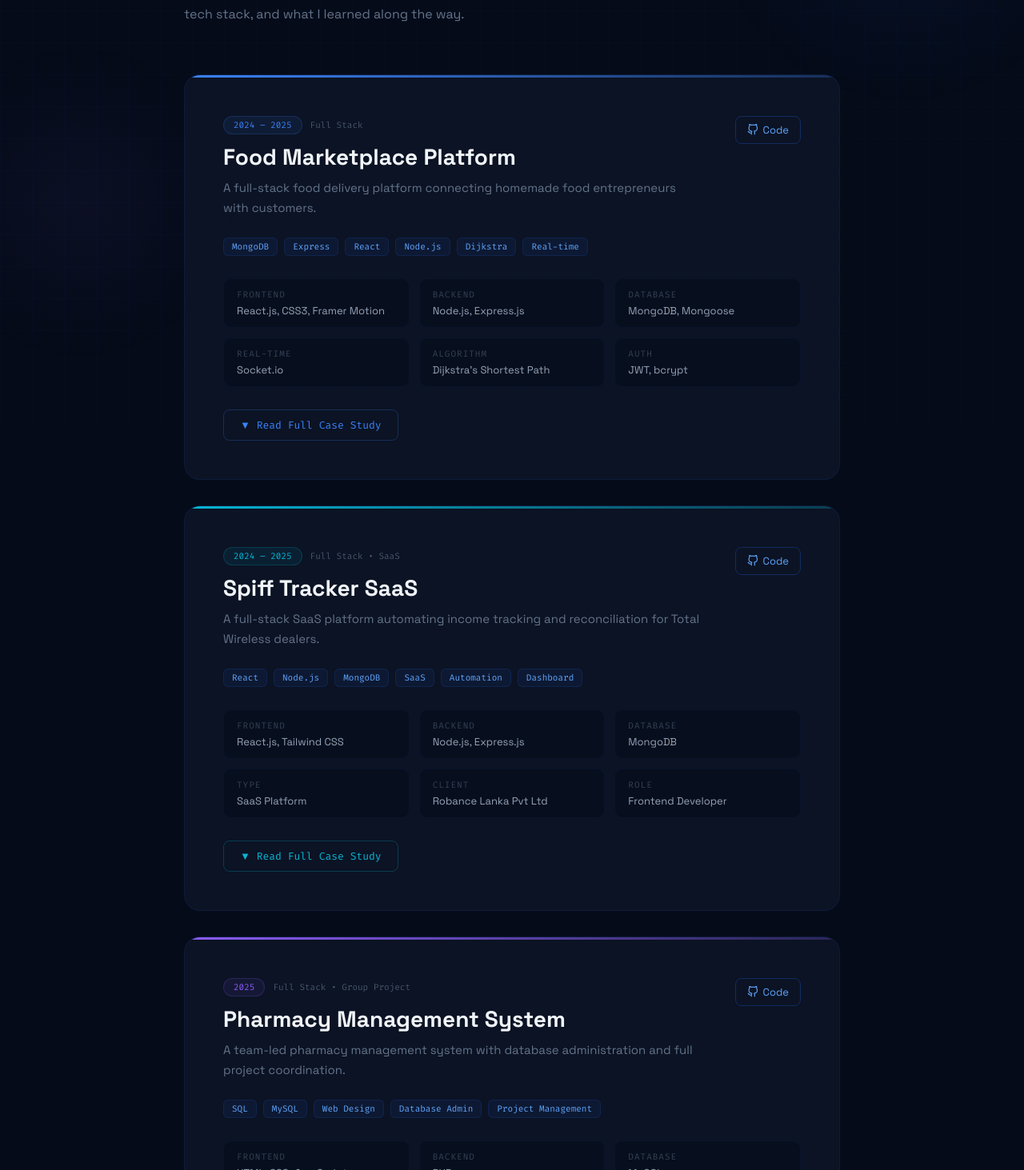
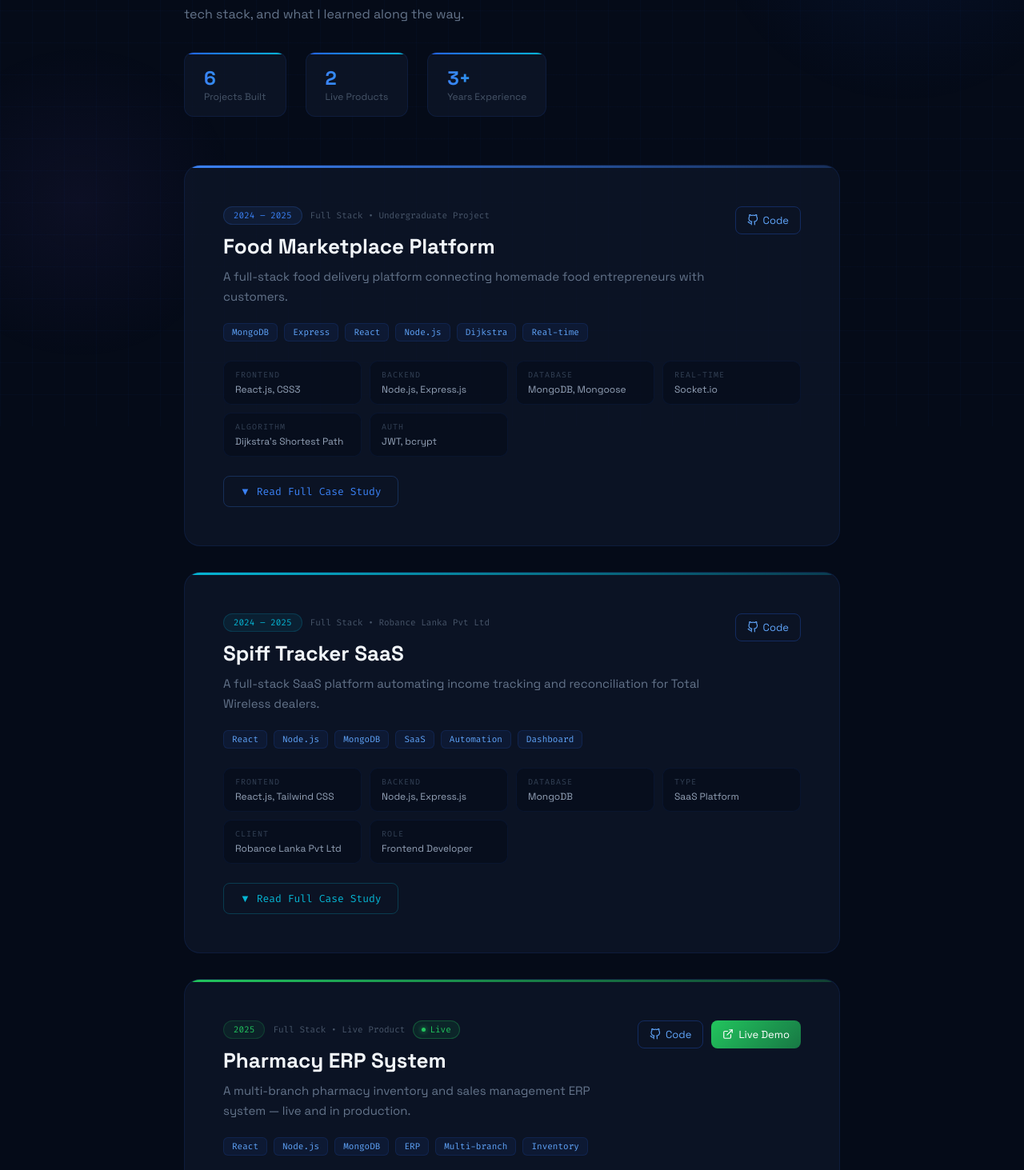
Before and after one commit to ishthiyaqAhamed/ishthiyaq-portfolio, a Next.js app: page /projects in a window 1280 px wide. Shown: the part 267-1730 px from the top of the page at 80% size. Built offline with nearby package versions, Linux system fonts and the light colour scheme.

Commit message:
projects added to project blog

```diff
--- a/app/projects/page.jsx
+++ b/app/projects/page.jsx
@@ -2,14 +2,14 @@
 import { useState } from 'react'
 import { motion } from 'framer-motion'
 import Link from 'next/link'
-import { ArrowLeft, ExternalLink, Calendar, Tag } from 'lucide-react'
+import { ArrowLeft, ExternalLink } from 'lucide-react'
 import { FiGithub } from 'react-icons/fi'
 
 const projects = [
   {
     id: 'food-marketplace',
     title: 'Food Marketplace Platform',
-    category: 'Full Stack',
+    category: 'Full Stack • Undergraduate Project',
     year: '2024 – 2025',
     color: '#3b82f6',
     tags: ['MongoDB', 'Express', 'React', 'Node.js', 'Dijkstra', 'Real-time'],
@@ -27,7 +27,7 @@ The platform supports multiple vendors, real-time order updates using WebSockets
       'Mobile responsive React frontend',
     ],
     techDetails: [
-      { label: 'Frontend', value: 'React.js, CSS3, Framer Motion' },
+      { label: 'Frontend', value: 'React.js, CSS3' },
       { label: 'Backend', value: 'Node.js, Express.js' },
       { label: 'Database', value: 'MongoDB, Mongoose' },
       { label: 'Real-time', value: 'Socket.io' },
@@ -36,19 +36,18 @@ The platform supports multiple vendors, real-time order updates using WebSockets
     ],
     github: 'https://github.com/ishthiyaqAhamed',
     live: null,
-    screenshots: [],
   },
   {
     id: 'spiff-tracker',
     title: 'Spiff Tracker SaaS',
-    category: 'Full Stack • SaaS',
+    category: 'Full Stack • Robance Lanka Pvt Ltd',
     year: '2024 – 2025',
     color: '#06b6d4',
     tags: ['React', 'Node.js', 'MongoDB', 'SaaS', 'Automation', 'Dashboard'],
     summary: 'A full-stack SaaS platform automating income tracking and reconciliation for Total Wireless dealers.',
     description: `This was a real client project at Robance Lanka Pvt Ltd. Total Wireless dealers approached us with a painful problem — they were manually tracking commissions and income on spreadsheets, which caused errors and wasted hours every week.
 
-I designed and built the entire platform from scratch as the frontend developer. The system automatically pulls dealer sales data, calculates commissions (called SPIFFs), and generates reports — eliminating all manual work.
+I designed and built the entire platform from scratch as the frontend developer. The system automatically pulls dealer sales data, calculates commissions called SPIFFs, and generates reports — eliminating all manual work.
 
 This was my first real commercial SaaS product and taught me a lot about building for real users with real business needs, handling edge cases, and making UI that non-technical users can actually use.`,
     highlights: [
@@ -68,7 +67,68 @@ This was my first real commercial SaaS product and taught me a lot about buildin
     ],
     github: 'https://github.com/ishthiyaqAhamed',
     live: null,
-    screenshots: [],
+  },
+  {
+    id: 'pharmacy-erp',
+    title: 'Pharmacy ERP System',
+    category: 'Full Stack • Live Product',
+    year: '2025',
+    color: '#22c55e',
+    tags: ['React', 'Node.js', 'MongoDB', 'ERP', 'Multi-branch', 'Inventory'],
+    summary: 'A multi-branch pharmacy inventory and sales management ERP system — live and in production.',
+    description: `This is a fully live ERP system built for pharmacy businesses managing multiple branches. The system handles everything from inventory tracking to sales management across all branches from a single dashboard.
+
+The platform includes a secure login system, branch-wise inventory management, sales reporting, and real-time stock level monitoring. It was built to solve the real problem of pharmacies losing track of stock across multiple locations.
+
+Seeing this project go live and being used by real pharmacy staff was one of the most rewarding experiences of my development journey. It proved that the systems I build can handle real business operations reliably.`,
+    highlights: [
+      'Multi-branch inventory management',
+      'Real-time stock level monitoring',
+      'Sales and billing management',
+      'Secure role-based authentication',
+      'Branch performance analytics dashboard',
+    ],
+    techDetails: [
+      { label: 'Frontend', value: 'React.js' },
+      { label: 'Backend', value: 'Node.js, Express.js' },
+      { label: 'Database', value: 'MongoDB' },
+      { label: 'Type', value: 'ERP System' },
+      { label: 'Status', value: 'Live in Production' },
+      { label: 'Deployment', value: 'Vercel' },
+    ],
+    github: 'https://github.com/ishthiyaqAhamed',
+    live: 'https://pharmacy-erp-lime.vercel.app/',
+  },
+  {
+    id: 'gemotions',
+    title: 'Gemotions — Rare Gems & Fine Jewelry',
+    category: 'Full Stack • E-Commerce',
+    year: '2025',
+    color: '#a855f7',
+    tags: ['React', 'E-Commerce', 'Jewelry', 'Gems', 'Node.js', 'MongoDB'],
+    summary: 'A full e-commerce platform for rare gemstones and handcrafted fine jewelry — ethically sourced and lab certified.',
+    description: `Gemotions is a live e-commerce store for rare gems and fine jewelry. The platform was built to give gem enthusiasts and jewelry lovers access to ethically sourced, lab certified gemstones from around the world.
+
+Building an e-commerce platform for luxury products came with unique challenges — the UI had to feel premium, the product presentation had to be stunning, and the shopping experience had to be seamless and trustworthy.
+
+I built the complete frontend and backend, including product catalog management, filtering by gem type and price, a smooth cart and checkout flow, and an admin dashboard for managing inventory and orders. This project pushed my UI/UX skills significantly.`,
+    highlights: [
+      'Full e-commerce shopping experience',
+      'Advanced product filtering by gem type and price',
+      'Lab certification display for each product',
+      'Secure cart and checkout flow',
+      'Admin dashboard for inventory and orders',
+    ],
+    techDetails: [
+      { label: 'Frontend', value: 'React.js' },
+      { label: 'Backend', value: 'Node.js, Express.js' },
+      { label: 'Database', value: 'MongoDB' },
+      { label: 'Type', value: 'E-Commerce Platform' },
+      { label: 'Status', value: 'Live' },
+      { label: 'Domain', value: 'gemotions.shop' },
+    ],
+    github: 'https://github.com/ishthiyaqAhamed',
+    live: 'https://gemotions.shop/',
   },
   {
     id: 'pharmacy-management',
@@ -94,13 +154,12 @@ The system manages patient records, prescription tracking, stock management, and
       { label: 'Frontend', value: 'HTML, CSS, JavaScript' },
       { label: 'Backend', value: 'PHP' },
       { label: 'Database', value: 'MySQL' },
-      { label: 'Role', value: 'Lead Developer & Project Coordinator' },
+      { label: 'Role', value: 'Lead Developer & Coordinator' },
       { label: 'Team Size', value: '4 members' },
       { label: 'Institution', value: 'Sliit City University' },
     ],
     github: 'https://github.com/ishthiyaqAhamed',
     live: null,
-    screenshots: [],
   },
   {
     id: 'supermarket-sales',
@@ -114,7 +173,7 @@ The system manages patient records, prescription tracking, stock management, and
 
 I built a complete supermarket backend system in Python that handles stock management, checks product availability in real time, processes sales, and generates end-of-day reports.
 
-Although it's a CLI based application, the logic behind it taught me core programming fundamentals — file handling, data structures, loops, and building systems that actually solve a real problem. This project is where my journey as a developer really began.`,
+Although it is a CLI based application, the logic behind it taught me core programming fundamentals — file handling, data structures, loops, and building systems that actually solve a real problem. This project is where my journey as a developer really began.`,
     highlights: [
       'Real-time stock level monitoring',
       'Product availability checking',
@@ -132,7 +191,6 @@ Although it's a CLI based application, the logic behind it taught me core progra
     ],
     github: 'https://github.com/ishthiyaqAhamed',
     live: null,
-    screenshots: [],
   },
 ]
 
@@ -159,23 +217,40 @@ function ProjectCard({ project, index }) {
       {/* Top color bar */}
       <div style={{ height: '3px', background: `linear-gradient(90deg, ${project.color}, ${project.color}40)` }} />
 
-      <div style={{ padding: 'clamp(24px, 4vw, 48px)' }}>
+      <div style={{ padding: 'clamp(20px, 4vw, 48px)' }}>
 
         {/* Header */}
-        <div style={{ display: 'flex', flexWrap: 'wrap', justifyContent: 'space-between', alignItems: 'flex-start', gap: '16px', marginBottom: '24px' }}>
-          <div>
+        <div style={{ display: 'flex', flexWrap: 'wrap', justifyContent: 'space-between', alignItems: 'flex-start', gap: '16px', marginBottom: '20px' }}>
+          <div style={{ flex: 1, minWidth: '200px' }}>
             <div style={{ display: 'flex', alignItems: 'center', gap: '10px', marginBottom: '10px', flexWrap: 'wrap' }}>
-              <span style={{ fontFamily: 'var(--font-fira)', fontSize: '11px', color: project.color, background: project.color + '15', padding: '3px 12px', borderRadius: '20px', border: `1px solid ${project.color}30` }}>
+              <span style={{
+                fontFamily: 'var(--font-fira)', fontSize: '11px',
+                color: project.color, background: project.color + '15',
+                padding: '3px 12px', borderRadius: '20px',
+                border: `1px solid ${project.color}30`,
+              }}>
                 {project.year}
               </span>
               <span style={{ fontFamily: 'var(--font-fira)', fontSize: '11px', color: '#475569' }}>
                 {project.category}
               </span>
+              {project.live && (
+                <span style={{
+                  fontFamily: 'var(--font-fira)', fontSize: '11px',
+                  color: '#22c55e', background: 'rgba(34,197,94,0.1)',
+                  padding: '3px 10px', borderRadius: '20px',
+                  border: '1px solid rgba(34,197,94,0.3)',
+                  display: 'flex', alignItems: 'center', gap: '5px',
+                }}>
+                  <span style={{ width: '5px', height: '5px', borderRadius: '50%', background: '#22c55e', display: 'inline-block', boxShadow: '0 0 6px #22c55e' }} />
+                  Live
+                </span>
+              )}
             </div>
-            <h2 style={{ fontSize: 'clamp(20px, 3vw, 28px)', fontWeight: 700, color: '#f1f5f9', marginBottom: '8px' }}>
+            <h2 style={{ fontSize: 'clamp(18px, 3vw, 26px)', fontWeight: 700, color: '#f1f5f9', marginBottom: '8px' }}>
               {project.title}
             </h2>
-            <p style={{ fontSize: '15px', color: '#64748b', lineHeight: 1.7, maxWidth: '600px' }}>
+            <p style={{ fontSize: 'clamp(13px, 1.5vw, 15px)', color: '#64748b', lineHeight: 1.7 }}>
               {project.summary}
             </p>
           </div>
@@ -183,35 +258,64 @@ function ProjectCard({ project, index }) {
           {/* Links */}
           <div style={{ display: 'flex', gap: '10px', flexShrink: 0 }}>
             <a href={project.github} target="_blank" rel="noopener noreferrer"
-              style={{ display: 'flex', alignItems: 'center', gap: '6px', fontSize: '13px', color: '#60a5fa', textDecoration: 'none', border: '1px solid rgba(37,99,235,0.3)', borderRadius: '8px', padding: '8px 14px', transition: 'all 0.2s' }}
+              style={{
+                display: 'flex', alignItems: 'center', gap: '6px',
+                fontSize: '13px', color: '#60a5fa', textDecoration: 'none',
+                border: '1px solid rgba(37,99,235,0.3)', borderRadius: '8px',
+                padding: '8px 14px', transition: 'all 0.2s',
+              }}
               onMouseEnter={e => { e.currentTarget.style.background = 'rgba(37,99,235,0.1)' }}
               onMouseLeave={e => { e.currentTarget.style.background = 'transparent' }}>
               <FiGithub size={14} /> Code
             </a>
             {project.live && (
               <a href={project.live} target="_blank" rel="noopener noreferrer"
-                style={{ display: 'flex', alignItems: 'center', gap: '6px', fontSize: '13px', color: 'white', textDecoration: 'none', background: `linear-gradient(135deg, ${project.color}, ${project.color}90)`, borderRadius: '8px', padding: '8px 14px', transition: 'all 0.2s' }}>
-                <ExternalLink size={14} /> Live
+                style={{
+                  display: 'flex', alignItems: 'center', gap: '6px',
+                  fontSize: '13px', color: 'white', textDecoration: 'none',
+                  background: `linear-gradient(135deg, ${project.color}, ${project.color}90)`,
+                  borderRadius: '8px', padding: '8px 14px', transition: 'all 0.2s',
+                }}
+                onMouseEnter={e => { e.currentTarget.style.opacity = '0.85' }}
+                onMouseLeave={e => { e.currentTarget.style.opacity = '1' }}>
+                <ExternalLink size={14} /> Live Demo
               </a>
             )}
           </div>
         </div>
 
         {/* Tags */}
-        <div style={{ display: 'flex', flexWrap: 'wrap', gap: '8px', marginBottom: '28px' }}>
+        <div style={{ display: 'flex', flexWrap: 'wrap', gap: '8px', marginBottom: '24px' }}>
           {project.tags.map((tag, i) => (
-            <span key={i} style={{ fontFamily: 'var(--font-fira)', fontSize: '11px', background: 'rgba(37,99,235,0.08)', border: '1px solid rgba(37,99,235,0.15)', color: '#60a5fa', borderRadius: '6px', padding: '3px 10px' }}>
+            <span key={i} style={{
+              fontFamily: 'var(--font-fira)', fontSize: '11px',
+              background: 'rgba(37,99,235,0.08)',
+              border: '1px solid rgba(37,99,235,0.15)',
+              color: '#60a5fa', borderRadius: '6px', padding: '3px 10px',
+            }}>
               {tag}
             </span>
           ))}
         </div>
 
-        {/* Tech details grid */}
-        <div style={{ display: 'grid', gridTemplateColumns: 'repeat(auto-fill, minmax(200px, 1fr))', gap: '12px', marginBottom: '28px' }}>
+        {/* Tech details */}
+        <div style={{
+          display: 'grid',
+          gridTemplateColumns: 'repeat(auto-fill, minmax(160px, 1fr))',
+          gap: '10px', marginBottom: '24px',
+        }}>
           {project.techDetails.map((detail, i) => (
-            <div key={i} style={{ background: 'rgba(5,11,24,0.5)', border: '1px solid rgba(37,99,235,0.08)', borderRadius: '10px', padding: '12px 16px' }}>
-              <div style={{ fontSize: '11px', color: '#334155', fontFamily: 'var(--font-fira)', letterSpacing: '1px', textTransform: 'uppercase', marginBottom: '4px' }}>{detail.label}</div>
-              <div style={{ fontSize: '13px', color: '#94a3b8' }}>{detail.value}</div>
+            <div key={i} style={{
+              background: 'rgba(5,11,24,0.5)',
+              border: '1px solid rgba(37,99,235,0.08)',
+              borderRadius: '10px', padding: '10px 14px',
+            }}>
+              <div style={{
+                fontSize: '10px', color: '#334155',
+                fontFamily: 'var(--font-fira)', letterSpacing: '1px',
+                textTransform: 'uppercase', marginBottom: '4px',
+              }}>{detail.label}</div>
+              <div style={{ fontSize: '12px', color: '#94a3b8' }}>{detail.value}</div>
             </div>
           ))}
         </div>
@@ -225,7 +329,8 @@ function ProjectCard({ project, index }) {
             borderRadius: '8px', padding: '10px 20px',
             color: project.color, fontSize: '13px',
             cursor: 'pointer', fontFamily: 'var(--font-fira)',
-            transition: 'all 0.2s', marginBottom: expanded ? '28px' : '0',
+            transition: 'all 0.2s',
+            marginBottom: expanded ? '24px' : '0',
           }}
           onMouseEnter={e => { e.currentTarget.style.background = project.color + '10' }}
           onMouseLeave={e => { e.currentTarget.style.background = 'transparent' }}
@@ -240,28 +345,41 @@ function ProjectCard({ project, index }) {
             animate={{ opacity: 1, y: 0 }}
             transition={{ duration: 0.4 }}
           >
-            {/* Full description */}
-            <div style={{ marginBottom: '28px' }}>
-              <h3 style={{ fontSize: '16px', fontWeight: 600, color: '#e2e8f0', marginBottom: '16px', fontFamily: 'var(--font-fira)' }}>
+            <div style={{ marginBottom: '24px' }}>
+              <h3 style={{
+                fontSize: '14px', fontWeight: 600, color: '#e2e8f0',
+                marginBottom: '16px', fontFamily: 'var(--font-fira)',
+                color: project.color,
+              }}>
                 {'// about this project'}
               </h3>
               {project.description.split('\n\n').map((para, i) => (
-                <p key={i} style={{ fontSize: '15px', color: '#64748b', lineHeight: 1.9, marginBottom: '16px' }}>
+                <p key={i} style={{
+                  fontSize: 'clamp(13px, 1.5vw, 15px)',
+                  color: '#64748b', lineHeight: 1.9, marginBottom: '16px',
+                }}>
                   {para}
                 </p>
               ))}
             </div>
 
-            {/* Highlights */}
             <div>
-              <h3 style={{ fontSize: '16px', fontWeight: 600, color: '#e2e8f0', marginBottom: '16px', fontFamily: 'var(--font-fira)' }}>
+              <h3 style={{
+                fontSize: '14px', fontWeight: 600,
+                marginBottom: '16px', fontFamily: 'var(--font-fira)',
+                color: project.color,
+              }}>
                 {'// key features'}
               </h3>
               <div style={{ display: 'flex', flexDirection: 'column', gap: '10px' }}>
                 {project.highlights.map((h, i) => (
                   <div key={i} style={{ display: 'flex', alignItems: 'center', gap: '12px' }}>
-                    <div style={{ width: '6px', height: '6px', borderRadius: '50%', background: project.color, flexShrink: 0, boxShadow: `0 0 8px ${project.color}` }} />
-                    <span style={{ fontSize: '14px', color: '#94a3b8' }}>{h}</span>
+                    <div style={{
+                      width: '6px', height: '6px', borderRadius: '50%',
+                      background: project.color, flexShrink: 0,
+                      boxShadow: `0 0 8px ${project.color}`,
+                    }} />
+                    <span style={{ fontSize: 'clamp(12px, 1.5vw, 14px)', color: '#94a3b8' }}>{h}</span>
                   </div>
                 ))}
               </div>
@@ -309,34 +427,99 @@ export default function ProjectsBlog() {
           <ArrowLeft size={16} /> Back to Portfolio
         </Link>
 
-        <span style={{ fontFamily: 'var(--font-fira)', fontSize: '18px', fontWeight: 700, color: '#60a5fa', letterSpacing: '2px', textShadow: '0 0 12px rgba(96,165,250,0.7)' }}>
+        <span style={{
+          fontFamily: 'var(--font-fira)', fontSize: '18px', fontWeight: 700,
+          color: '#60a5fa', letterSpacing: '2px',
+          textShadow: '0 0 12px rgba(96,165,250,0.7)',
+        }}>
           &lt;IA /&gt;
         </span>
       </nav>
 
       {/* Content */}
-      <div style={{ position: 'relative', zIndex: 1, maxWidth: '900px', margin: '0 auto', padding: 'clamp(40px, 6vw, 80px) clamp(20px, 4vw, 40px)' }}>
+      <div style={{
+        position: 'relative', zIndex: 1,
+        maxWidth: '900px', margin: '0 auto',
+        padding: 'clamp(40px, 6vw, 80px) clamp(20px, 4vw, 40px)',
+      }}>
 
         {/* Page heading */}
-        <motion.div initial={{ opacity: 0, y: 30 }} animate={{ opacity: 1, y: 0 }} transition={{ duration: 0.6 }} style={{ marginBottom: '60px' }}>
-          <p style={{ fontFamily: 'var(--font-fira)', fontSize: '12px', color: '#3b82f6', letterSpacing: '4px', textTransform: 'uppercase', marginBottom: '12px' }}>
+        <motion.div
+          initial={{ opacity: 0, y: 30 }}
+          animate={{ opacity: 1, y: 0 }}
+          transition={{ duration: 0.6 }}
+          style={{ marginBottom: '60px' }}
+        >
+          <p style={{
+            fontFamily: 'var(--font-fira)', fontSize: '12px',
+            color: '#3b82f6', letterSpacing: '4px',
+            textTransform: 'uppercase', marginBottom: '12px',
+          }}>
             {'// my work'}
           </p>
-          <h1 style={{ fontSize: 'clamp(32px, 5vw, 52px)', fontWeight: 700, color: '#f1f5f9', lineHeight: 1.1, marginBottom: '16px' }}>
+          <h1 style={{
+            fontSize: 'clamp(28px, 5vw, 52px)', fontWeight: 700,
+            color: '#f1f5f9', lineHeight: 1.1, marginBottom: '16px',
+          }}>
             Project{' '}
-            <span style={{ background: 'linear-gradient(90deg, #3b82f6, #06b6d4)', WebkitBackgroundClip: 'text', WebkitTextFillColor: 'transparent' }}>
+            <span style={{
+              background: 'linear-gradient(90deg, #3b82f6, #06b6d4)',
+              WebkitBackgroundClip: 'text', WebkitTextFillColor: 'transparent',
+            }}>
               Showcase
             </span>
           </h1>
-          <p style={{ fontSize: '16px', color: '#64748b', lineHeight: 1.8, maxWidth: '600px' }}>
+          <p style={{ fontSize: 'clamp(13px, 1.5vw, 16px)', color: '#64748b', lineHeight: 1.8, maxWidth: '600px' }}>
             A deep dive into everything I have built — the problems, the solutions, the tech stack, and what I learned along the way.
           </p>
+
+          {/* Stats row */}
+          <div style={{ display: 'flex', gap: '24px', marginTop: '32px', flexWrap: 'wrap' }}>
+            {[
+              { value: '6', label: 'Projects Built' },
+              { value: '2', label: 'Live Products' },
+              { value: '3+', label: 'Years Experience' },
+            ].map((stat, i) => (
+              <div key={i} style={{
+                background: 'rgba(15,23,42,0.7)',
+                border: '1px solid rgba(37,99,235,0.12)',
+                borderRadius: '12px', padding: '16px 24px',
+                position: 'relative', overflow: 'hidden',
+              }}>
+                <div style={{ position: 'absolute', top: 0, left: 0, right: 0, height: '2px', background: 'linear-gradient(90deg, #2563eb, #06b6d4)' }} />
+                <div style={{ fontSize: '24px', fontWeight: 700, background: 'linear-gradient(90deg, #3b82f6, #06b6d4)', WebkitBackgroundClip: 'text', WebkitTextFillColor: 'transparent' }}>{stat.value}</div>
+                <div style={{ fontSize: '12px', color: '#475569' }}>{stat.label}</div>
+              </div>
+            ))}
+          </div>
         </motion.div>
 
-        {/* Projects */}
+        {/* Projects list */}
         {projects.map((project, i) => (
           <ProjectCard key={project.id} project={project} index={i} />
         ))}
+
+        {/* Back to portfolio */}
+        <motion.div
+          initial={{ opacity: 0, y: 20 }}
+          whileInView={{ opacity: 1, y: 0 }}
+          transition={{ duration: 0.6 }}
+          viewport={{ once: true }}
+          style={{ textAlign: 'center', marginTop: '20px' }}
+        >
+          <Link href="/" style={{
+            display: 'inline-flex', alignItems: 'center', gap: '8px',
+            color: '#60a5fa', textDecoration: 'none',
+            fontFamily: 'var(--font-fira)', fontSize: '14px',
+            border: '1px solid rgba(37,99,235,0.3)',
+            borderRadius: '8px', padding: '12px 24px',
+            transition: 'all 0.2s',
+          }}
+          onMouseEnter={e => { e.currentTarget.style.background = 'rgba(37,99,235,0.1)' }}
+          onMouseLeave={e => { e.currentTarget.style.background = 'transparent' }}>
+            <ArrowLeft size={16} /> Back to Portfolio
+          </Link>
+        </motion.div>
       </div>
     </div>
   )
```
